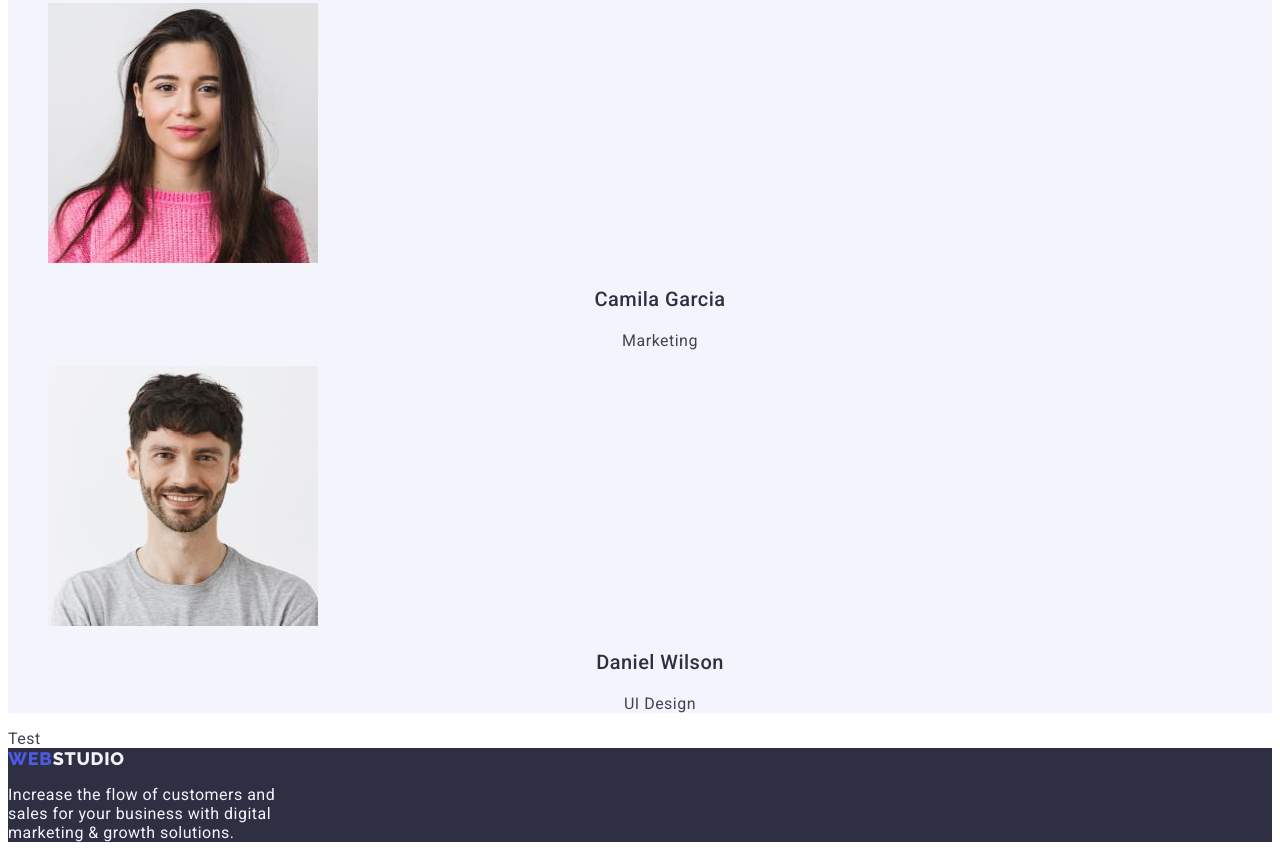
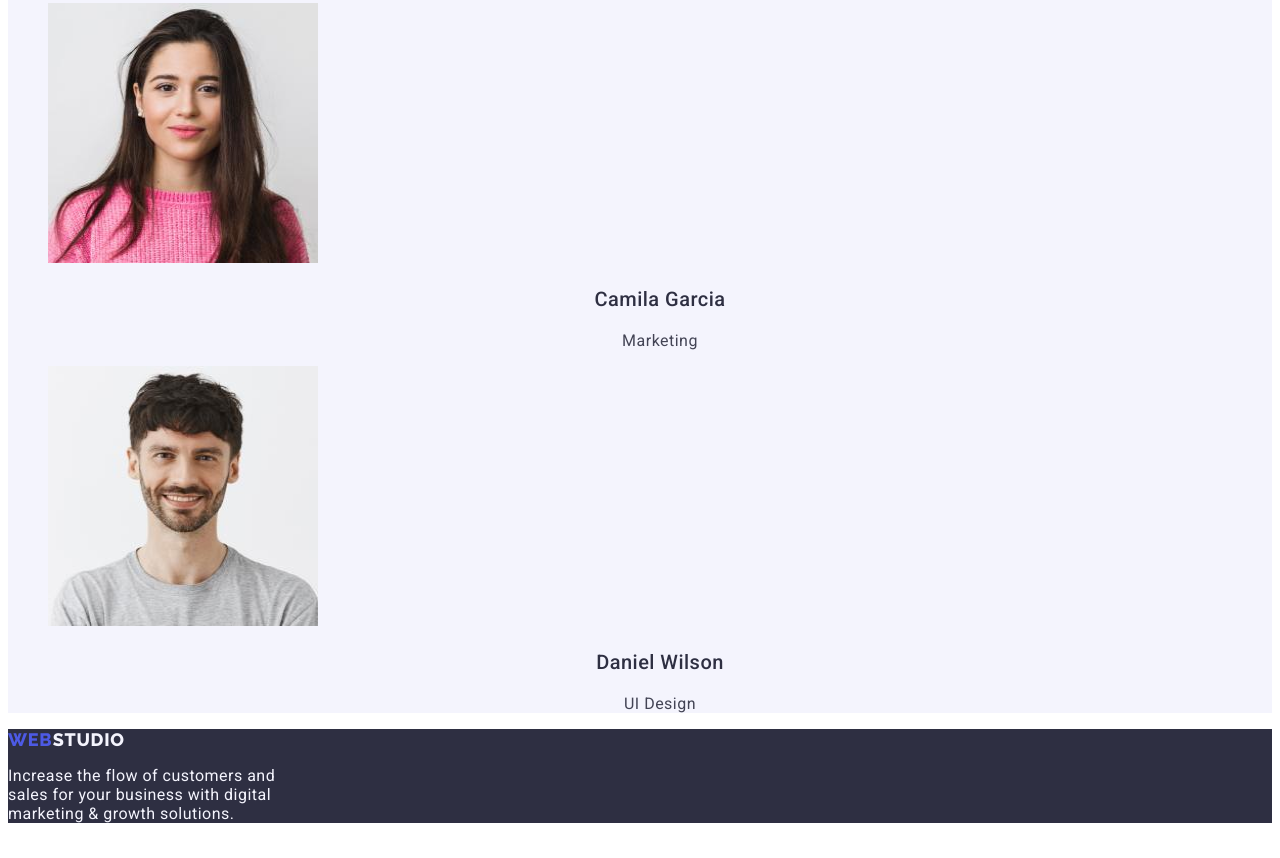
Before and after one commit to braggadoccio/revisedgoit-markup-hw-02, a plain HTML site: page index.html in a window 1280 px wide. Shown: the part 2813-3671 px from the top of the page. Drawn offline with Linux system fonts and the light colour scheme.

Commit message:
Update index.html

```diff
--- a/index.html
+++ b/index.html
@@ -167,8 +167,6 @@
       </section>
     </main>
 
-    <section>Test</section>
-
     <!--Footer-->
     <footer class="page-footer bg-footer">
       <div>
```
